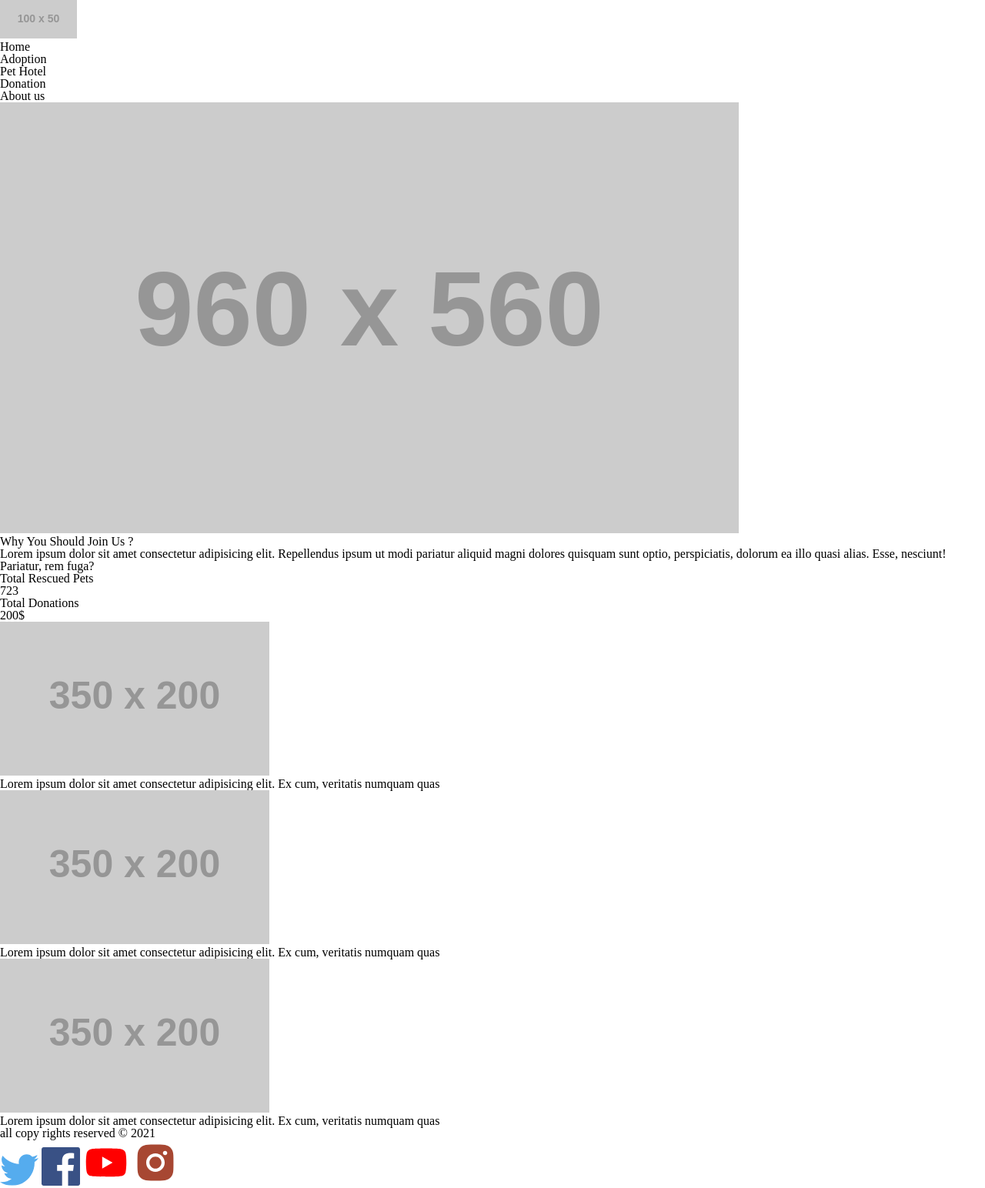
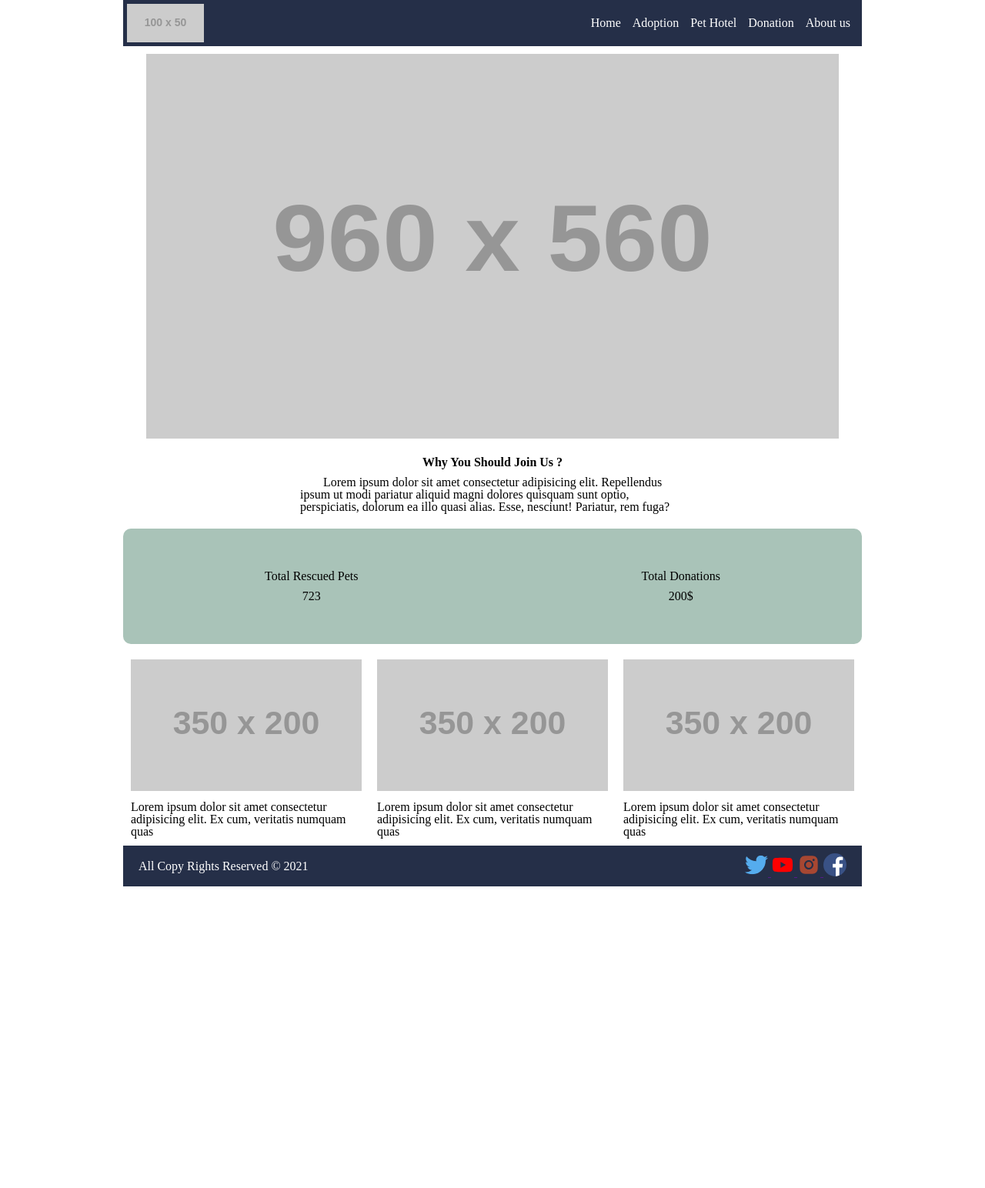
Before and after one commit to AWMT2/pets-shelter, a plain HTML site: page index.html in a window 1280 px wide. Shown: the whole page at 77% size. After the commit the page ends 1152 px from the top, so only its background shows below. Drawn offline with Linux system fonts and the light colour scheme; placeholder pictures from the web are drawn by us; a web font is replaced by a local one.

Commit message:
styling home page

```diff
--- a/css/style.css
+++ b/css/style.css
@@ -0,0 +1,130 @@
+
+@import url('https://fonts.googleapis.com/css2?family=Akaya+Telivigala&family=Dosis:wght@400;700&display=swap');
+@import url('https://fonts.googleapis.com/css2?family=Akaya+Telivigala&family=Dancing+Script:wght@500&family=Dosis:wght@400;700&display=swap');
+@import url('https://fonts.googleapis.com/css2?family=Akaya+Telivigala&family=Dancing+Script:wght@500&family=Dosis:wght@400;700&family=Kavivanar&display=swap');
+:root {
+    --primaryColor : #1BBCB6;
+    --seconderyColor:#252F48 ;
+    --treetycolor : #A9C3B8;
+  }
+  *  { box-sizing: border-box;
+  }
+
+  body {
+    width: 960px;
+    margin: auto;
+    background-repeat: no-repeat;
+    background-size: cover;
+}
+header {
+    width: 100%;
+    display: flex;
+    justify-content: space-between;
+    background-color: var(--seconderyColor) ;
+     padding: 5px ;
+     align-items: center;
+     color: white;
+}
+
+
+header nav ul {
+    display: flex;
+    justify-content: space-between;
+    margin-right: 10px;
+
+}
+header nav ul li {
+    margin-left: 15px;
+
+}
+header img {
+    width: 100px;
+    height: 50px;
+}
+
+main {
+    width: 100%;
+    display: flex;
+    align-items: center;
+    flex-direction: column;
+}
+section {
+    margin: 10px 0;
+
+
+}
+.slider img  {
+    width: 900px;
+    height: 500px;
+}
+.intro {
+    width: 500px;
+
+}
+.intro h1 {
+    text-align: center;
+    font-weight: 900;
+    margin-bottom: 10px;
+}
+.intro p {
+    text-indent:30px;
+}
+.total {
+    display: flex;
+    justify-content: space-around;
+    align-items: center;
+    width: 100%;
+    background-color: var(--treetycolor);
+    border-radius: 10px;
+    height: 150px;
+    text-align: center;
+}
+
+.total div h2 {
+    margin-bottom: 10px;
+}
+
+section.stories {
+    display: grid;
+    grid-template-columns: 1fr 1fr 1fr;
+    gap: 20px;
+}
+
+.stories div {
+    width: 300px;
+}
+
+ .stories div img {
+     width: 100%;
+     margin-bottom: 10px;
+ }
+
+footer {
+    width: 100%;
+    background-color: var(--seconderyColor);
+    display: flex;
+    justify-content: space-between;
+    align-items: center;
+    padding: 10px 20px;
+    text-transform: capitalize;
+    color: white;
+}
+
+footer img {
+    width: 30px;
+    height: 30px;
+}
+
+footer a:nth-child(4) img {
+    border-radius: 50%;
+}
+
+/* list page :*/
+
+/* pet page */
+
+/* hotel page */
+
+/* donation page */
+
+/* about us */
--- a/index.html
+++ b/index.html
@@ -1,5 +1,6 @@
 <!DOCTYPE html>
 <html lang="en">
+
 <head>
     <meta charset="UTF-8">
     <meta http-equiv="X-UA-Compatible" content="IE=edge">
@@ -8,6 +9,7 @@
     <link rel="stylesheet" href="/css/style.css">
     <title>Pets-shelter</title>
 </head>
+
 <body>
     <header>
         <img src="https://via.placeholder.com/100x50?text=LOGO" alt="logo">
@@ -22,14 +24,16 @@
         </nav>
     </header>
     <main>
-        <section>
+        <section class="slider">
             <img src="https://via.placeholder.com/960x560?text=SLIDER" alt="slider">
         </section>
-        <section>
+        <section class="intro">
             <h1>Why You Should Join Us ?</h1>
-            <p>Lorem ipsum dolor sit amet consectetur adipisicing elit. Repellendus ipsum ut modi pariatur aliquid magni dolores quisquam sunt optio, perspiciatis, dolorum ea illo quasi alias. Esse, nesciunt! Pariatur, rem fuga?</p>
+            <p>Lorem ipsum dolor sit amet consectetur adipisicing elit. Repellendus ipsum ut modi pariatur aliquid magni
+                dolores quisquam sunt optio, perspiciatis, dolorum ea illo quasi alias. Esse, nesciunt! Pariatur, rem
+                fuga?</p>
         </section>
-        <section>
+        <section class="total">
             <div>
                 <h2>Total Rescued Pets </h2>
                 <p id="total-rescued">723</p>
@@ -39,7 +43,7 @@
                 <p><span id="total-donations">200</span>$</p>
             </div>
         </section>
-        <section>
+        <section class="stories">
             <div>
                 <img src="https://via.placeholder.com/350x200?text=STORY" alt="">
                 <p>Lorem ipsum dolor sit amet consectetur adipisicing elit. Ex cum, veritatis numquam quas </p>
@@ -58,12 +62,25 @@
         <div>
             all copy rights reserved &copy; 2021
         </div>
-        <img src="/assets/img/social/twitter.svg" alt="twitter">
-        <img src="/assets/img/social/facebook.svg" alt="facebook"></img>
-        <img src="/assets/img/social/youtube.svg" alt="youTube">
-        <img src="/assets/img/social/instagram.svg" alt="instagram">
+        <div>
+
+
+            <a href="">
+                <img src="/assets/img/social/twitter.svg" alt="twitter">
+            </a>
+            <a href="">
+                <img src="/assets/img/social/youtube.svg" alt="youTube">
+            </a>
+            <a href=""><img src="/assets/img/social/instagram.svg" alt="instagram"> </a>
+            <a href="">
+                <img src="/assets/img/social/facebook.svg" alt="facebook"></img>
+            </a>
+        </div>
+
+
     </footer>
 
     <script src="/js/app.js"></script>
 </body>
+
 </html>
```
